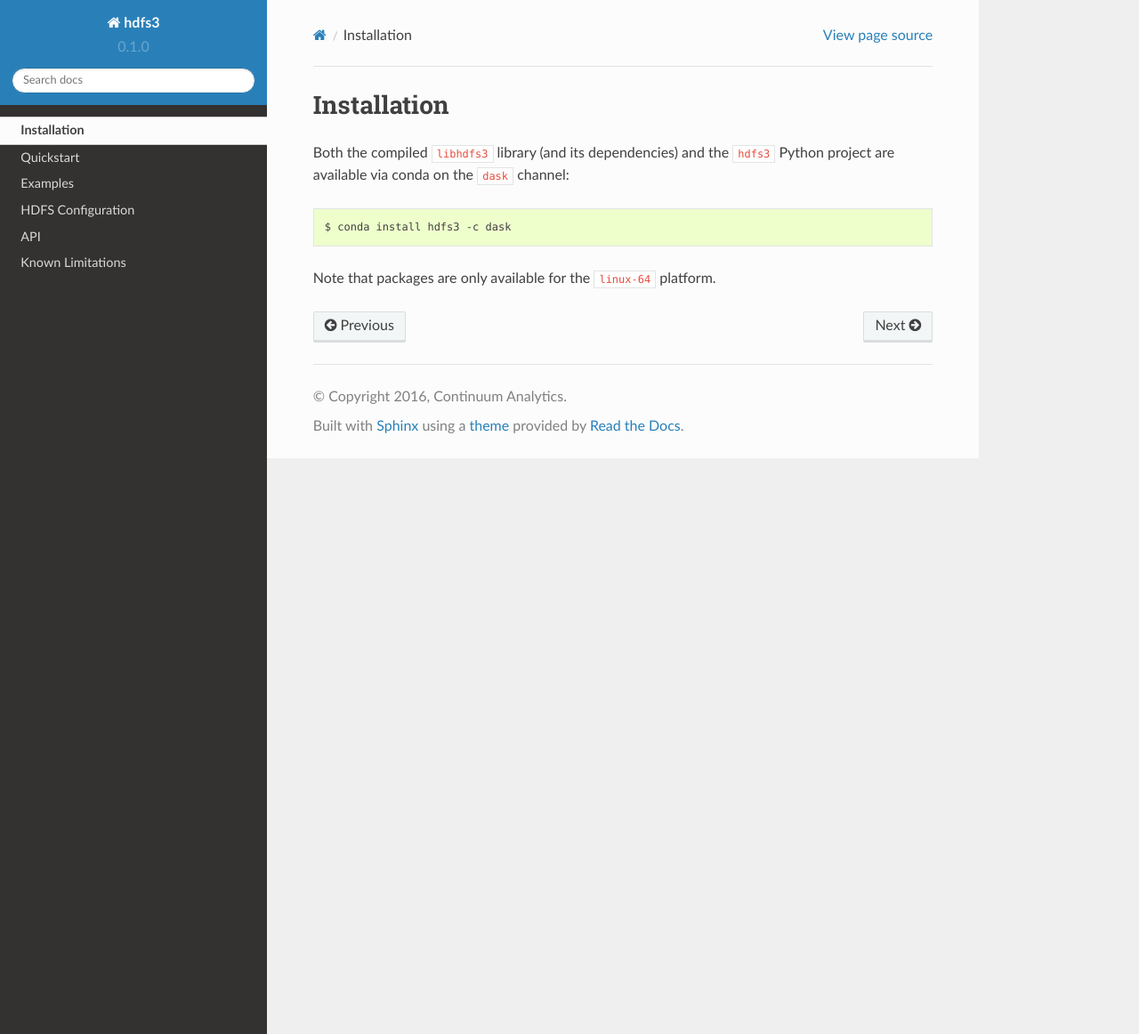
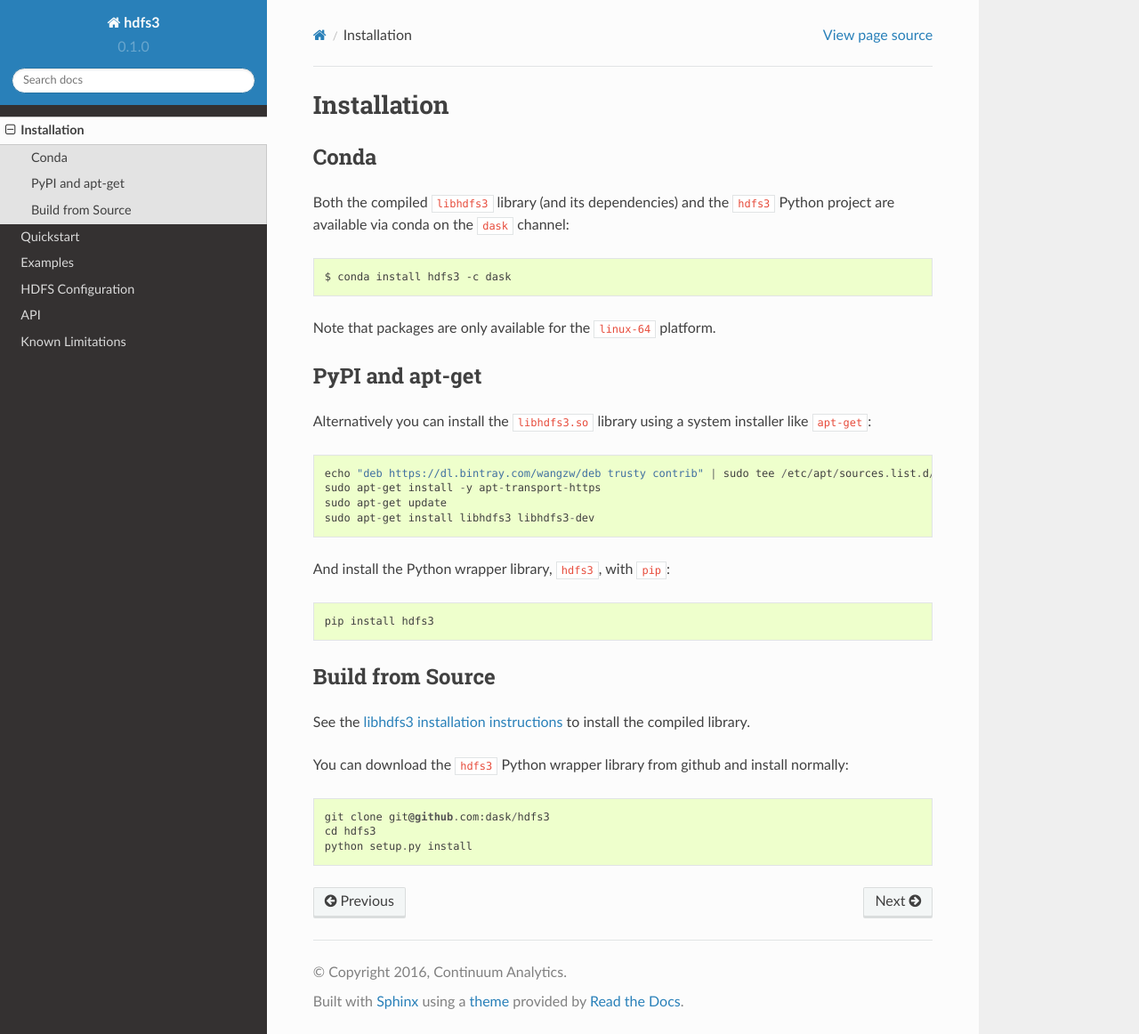
Before and after one commit to dask/hdfs3, a Sphinx documentation site: the page built from docs/source/install.rst, in a window 1280 px wide and 1162 px high. Shown: the whole window at 89% size. Built offline with Sphinx 7.4.7 and the Read the Docs theme 2.0.0, drawn with Linux system fonts in a browser that asks for light colours.

Commit message:
Add installation instructions and error message

```diff
--- a/docs/source/install.rst
+++ b/docs/source/install.rst
@@ -1,5 +1,8 @@
 Installation
 ============
+
+Conda
+-----
 
 Both the compiled ``libhdfs3`` library (and its dependencies) and the ``hdfs3``
 Python project are available via conda on the ``dask`` channel:
@@ -9,3 +12,32 @@ Python project are available via conda on the ``dask`` channel:
    $ conda install hdfs3 -c dask
 
 Note that packages are only available for the ``linux-64`` platform.
+
+PyPI and apt-get
+----------------
+
+Alternatively you can install the ``libhdfs3.so`` library using a system
+installer like ``apt-get``::
+
+    echo "deb https://dl.bintray.com/wangzw/deb trusty contrib" | sudo tee /etc/apt/sources.list.d/bintray-wangzw-deb.list
+    sudo apt-get install -y apt-transport-https
+    sudo apt-get update
+    sudo apt-get install libhdfs3 libhdfs3-dev
+
+And install the Python wrapper library, ``hdfs3``, with ``pip``::
+
+    pip install hdfs3
+
+Build from Source
+-----------------
+
+See the `libhdfs3 installation instructions`_ to install the compiled library.
+
+.. _`libhdfs3 installation instructions`: https://github.com/PivotalRD/libhdfs3#installation
+
+You can download the ``hdfs3`` Python wrapper library from github and install
+normally::
+
+   git clone git@github.com:dask/hdfs3
+   cd hdfs3
+   python setup.py install
```
Also changed, not shown: 1 other file.
